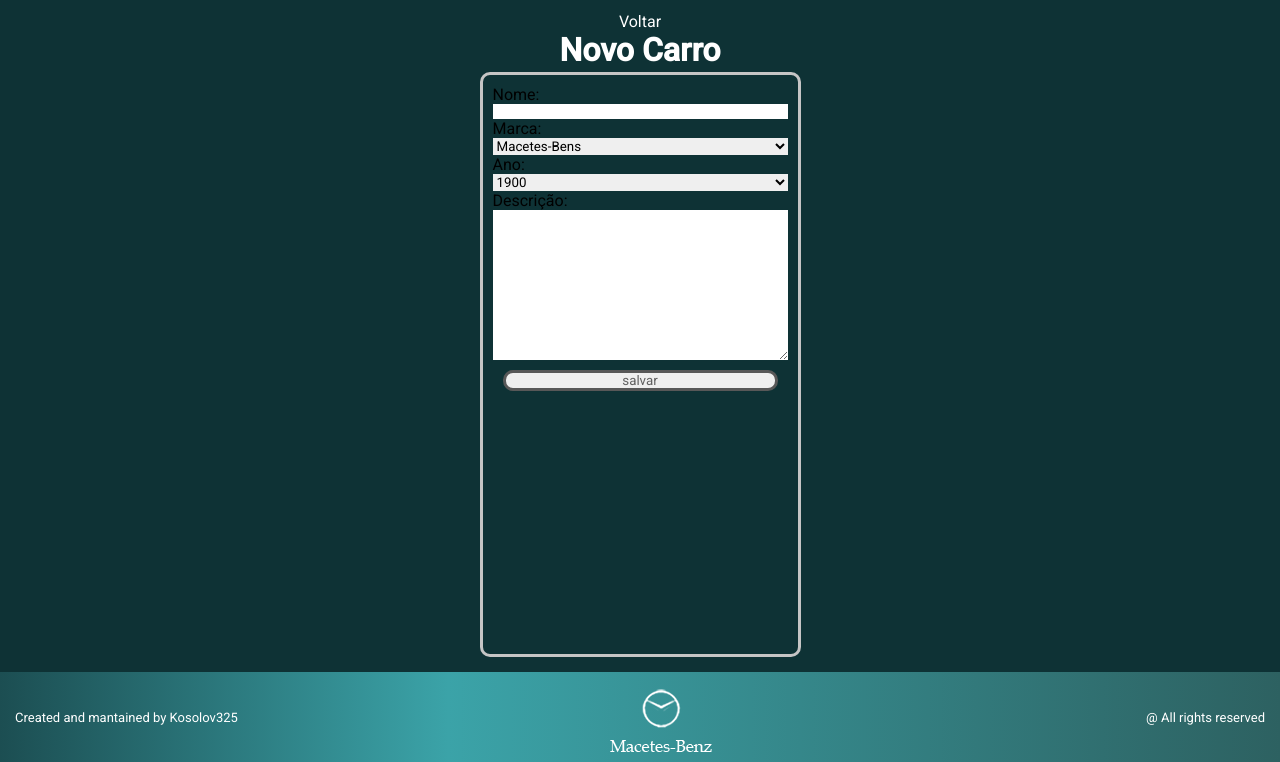
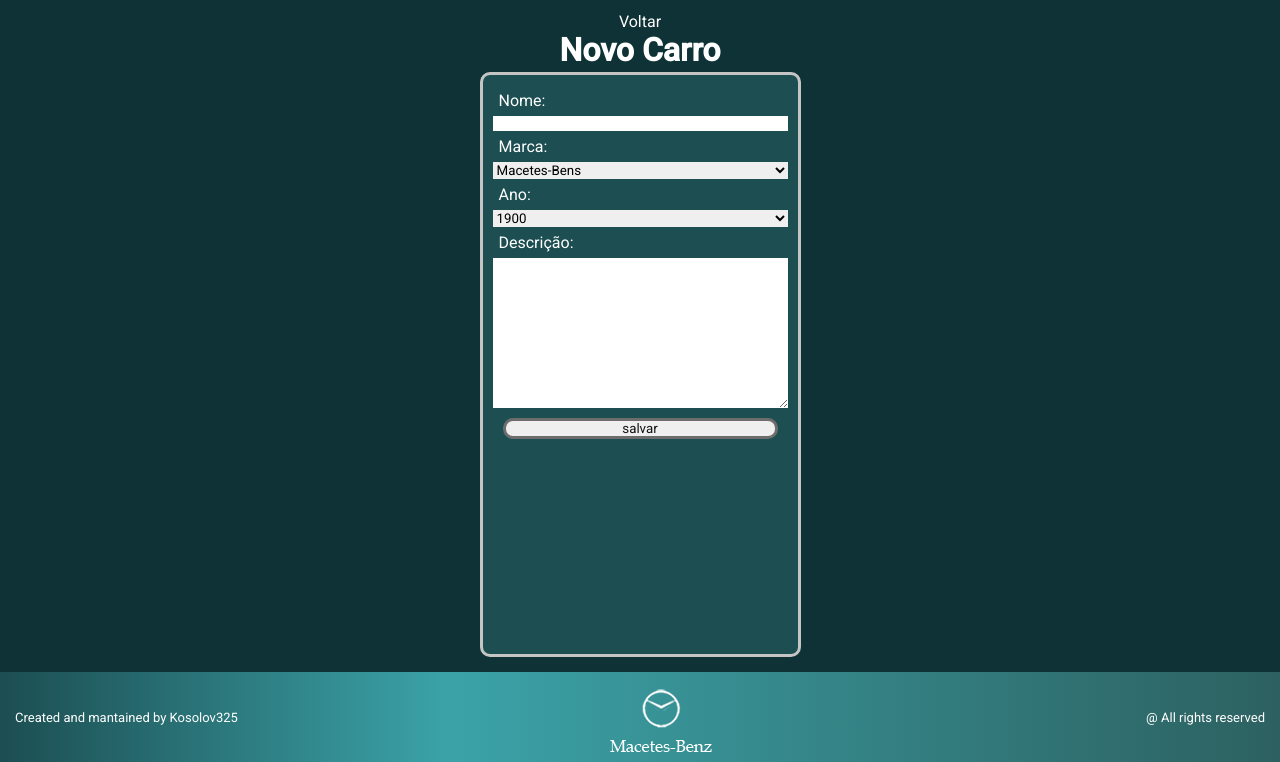
Before and after one commit to Kosolov325/djangoapi01, a Django app: page /catalog/criar/ in a window 1280 px wide. Shown: the part 38-800 px from the top of the page. Run offline with Django 4.2, Linux system fonts and the light colour scheme.

Commit message:
New styles

```diff
--- a/catalog/static/css/newcar.css
+++ b/catalog/static/css/newcar.css
@@ -4,6 +4,7 @@
     padding: 10px;
     margin: 3px;
     height: 100%;
+    background-color: rgb(28, 78, 82);
 }
 
 .form{
@@ -15,10 +16,15 @@
     color: rgb(0, 0, 0);
 }
 
+.form label{
+    color:rgb(255, 255, 255);
+    padding: 5px;
+    margin: 1px;
+}
 
 .form button{
-    color: #616161;
+    color: #141414;
     margin: 10px;
-    border: solid rgb(88, 88, 88);
+    border: solid rgb(109, 109, 109);
     border-radius: 10px;
 }
```
